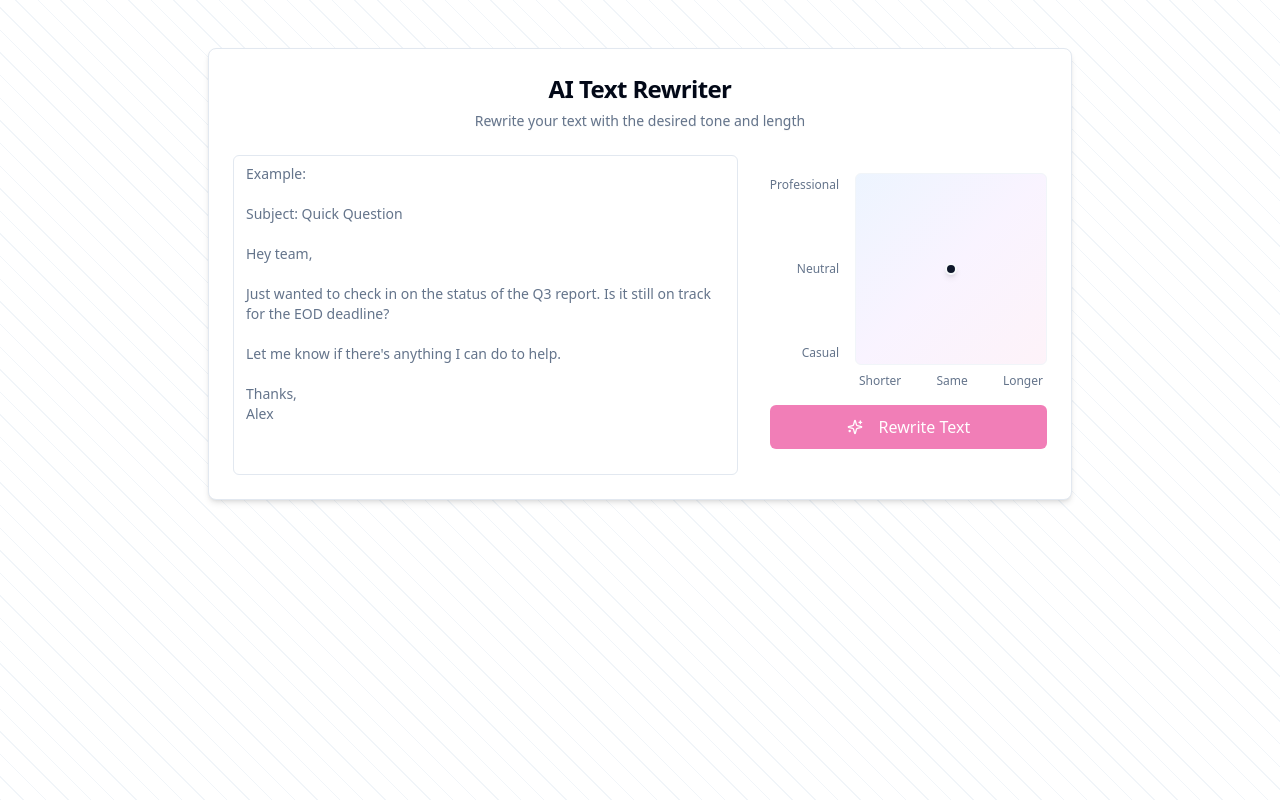
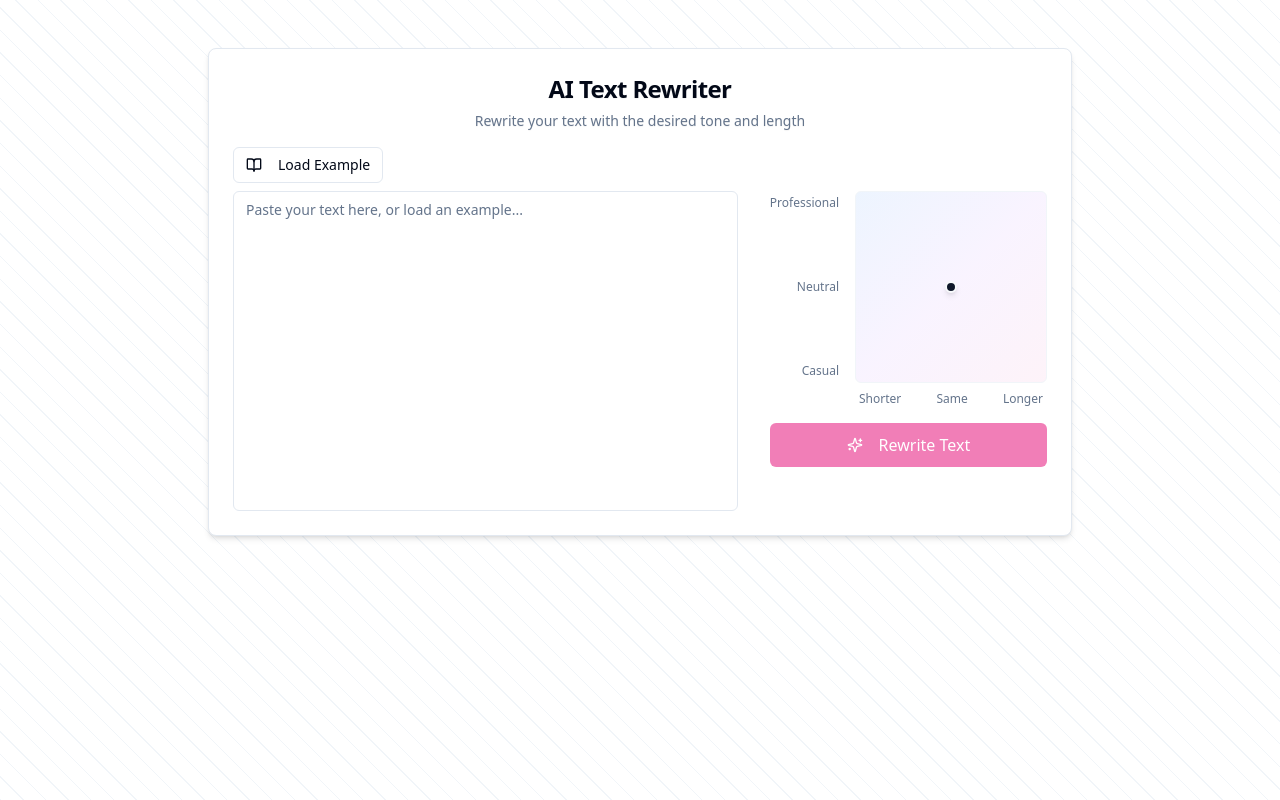
Before and after one commit to wwwillchen/vibe-text, a React (Vite) app: page / in a window 1280 px wide. Built offline with nearby package versions, Linux system fonts and the light colour scheme.

Commit message:
[dyad] Add dropdown for canned examples - wrote 1 file(s)

```diff
--- a/src/components/TextRewriter.tsx
+++ b/src/components/TextRewriter.tsx
@@ -5,15 +5,43 @@ import React, { useState } from 'react';
 import { Textarea } from "@/components/ui/textarea";
 import { Button } from "@/components/ui/button";
 import { Label } from "@/components/ui/label";
-// Import CardHeader and CardTitle, CardDescription
 import { Card, CardContent, CardHeader, CardTitle, CardDescription } from "@/components/ui/card";
+// Import DropdownMenu components
+import {
+  DropdownMenu,
+  DropdownMenuContent,
+  DropdownMenuItem,
+  DropdownMenuLabel,
+  DropdownMenuSeparator,
+  DropdownMenuTrigger,
+} from "@/components/ui/dropdown-menu";
 import ToneLengthSelector from './ToneLengthSelector';
-import { Loader2, Sparkles } from 'lucide-react';
+import { Loader2, Sparkles, BookOpen } from 'lucide-react'; // Added BookOpen icon
 import { toast } from "sonner";
 import { cn } from "@/lib/utils";
 
 type Tone = 'Casual' | 'Neutral' | 'Professional';
 type Length = 'Shorter' | 'Same' | 'Longer';
+
+// Define canned examples
+const cannedExamples = [
+  {
+    label: "Follow-up Email",
+    text: `Subject: Following Up: Project Alpha\n\nHi Team,\n\nJust wanted to gently follow up on the action items from our meeting last Tuesday regarding Project Alpha. Could you please provide an update on your progress by end of day tomorrow?\n\nLet me know if you're facing any blockers.\n\nBest regards,\nSarah`
+  },
+  {
+    label: "Meeting Request",
+    text: `Subject: Meeting Request: Q4 Planning\n\nHello David,\n\nCould we schedule a brief 30-minute meeting sometime next week to discuss the initial planning for Q4 initiatives? Please let me know what time works best for you.\n\nThanks,\nMichael`
+  },
+  {
+    label: "Short Announcement",
+    text: `Quick update: The new coffee machine has arrived and is now operational in the break room. Enjoy!`
+  },
+  {
+    label: "Thank You Note",
+    text: `Hi Jennifer,\n\nThank you so much for your help with the presentation yesterday. Your insights were invaluable, and it really made a difference!\n\nBest,\nChris`
+  }
+];
 
 const rewriteText = async (text: string, tone: Tone, length: Length): Promise<string> => {
   console.log(`Rewriting text with Tone: ${tone}, Length: ${length}`);
@@ -72,41 +100,67 @@ const TextRewriter: React.FC = () => {
     console.log(`Selected Tone: ${tone}, Length: ${length}`);
   };
 
+  const handleExampleSelect = (text: string) => {
+    setInputText(text);
+    toast.info("Example loaded into text area.");
+  };
+
   // Define a more subtle text shadow style
   const textShadowStyle = { textShadow: '0px 1px 1px rgba(0, 0, 0, 0.05)' };
 
-  // Updated placeholder text
-  const placeholderText = `Example:\n\nSubject: Quick Question\n\nHey team,\n\nJust wanted to check in on the status of the Q3 report. Is it still on track for the EOD deadline?\n\nLet me know if there's anything I can do to help.\n\nThanks,\nAlex`;
+  // Placeholder text (can be kept or removed)
+  const placeholderText = `Paste your text here, or load an example...`;
 
   return (
-    // Removed the outer header div
     <div className="container mx-auto p-4 max-w-4xl">
-      {/* Added shadow-md class here */}
       <Card className="shadow-md">
-        {/* Moved Header inside Card using CardHeader */}
-        <CardHeader className="text-center pb-4"> {/* Added padding-bottom */}
+        <CardHeader className="text-center pb-4">
           <CardTitle
             className="text-2xl font-semibold tracking-tight"
-            style={textShadowStyle} // Apply text shadow
+            style={textShadowStyle}
           >
             AI Text Rewriter
           </CardTitle>
           <CardDescription
             className="text-sm text-muted-foreground"
-            style={textShadowStyle} // Apply text shadow
+            style={textShadowStyle}
           >
             Rewrite your text with the desired tone and length
           </CardDescription>
         </CardHeader>
 
-        {/* Content remains vertically centered */}
-        <CardContent className="p-4 pt-0 md:p-6 md:pt-0 flex flex-col md:flex-row gap-6 md:gap-8 items-center"> {/* Removed top padding */}
+        <CardContent className="p-4 pt-0 md:p-6 md:pt-0 flex flex-col md:flex-row gap-6 md:gap-8 items-center">
           {/* Textarea Section */}
           <div className="space-y-2 w-full md:flex-1">
+            {/* Dropdown Menu for Examples */}
+            <div className="flex justify-start mb-2">
+              <DropdownMenu>
+                <DropdownMenuTrigger asChild>
+                  <Button variant="outline" size="sm">
+                    <BookOpen className="mr-2 h-4 w-4" />
+                    Load Example
+                  </Button>
+                </DropdownMenuTrigger>
+                <DropdownMenuContent align="start">
+                  <DropdownMenuLabel>Select an Example</DropdownMenuLabel>
+                  <DropdownMenuSeparator />
+                  {cannedExamples.map((example, index) => (
+                    <DropdownMenuItem
+                      key={index}
+                      onSelect={() => handleExampleSelect(example.text)}
+                      className="cursor-pointer"
+                    >
+                      {example.label}
+                    </DropdownMenuItem>
+                  ))}
+                </DropdownMenuContent>
+              </DropdownMenu>
+            </div>
+
             <Label htmlFor="input-text" className="sr-only">Your Text</Label>
             <Textarea
               id="input-text"
-              placeholder={placeholderText} // Use the new placeholder variable
+              placeholder={placeholderText}
               value={inputText}
               onChange={(e) => setInputText(e.target.value)}
               rows={12}
```
